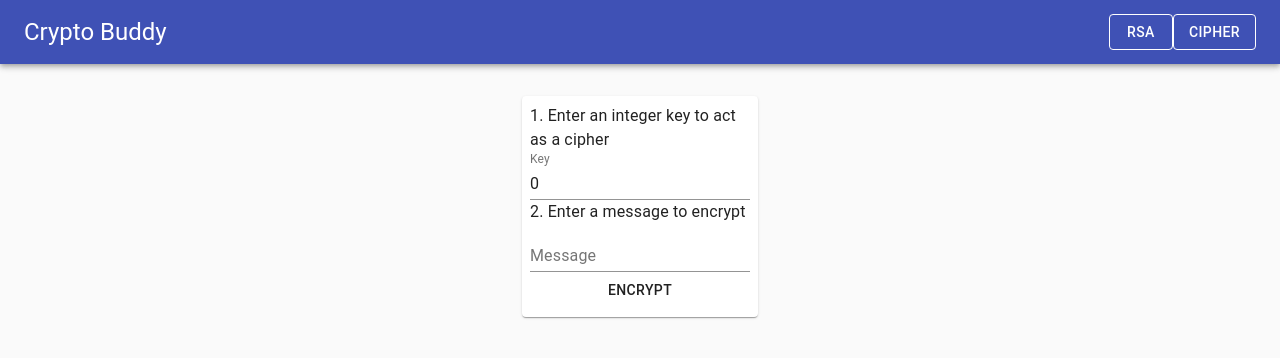
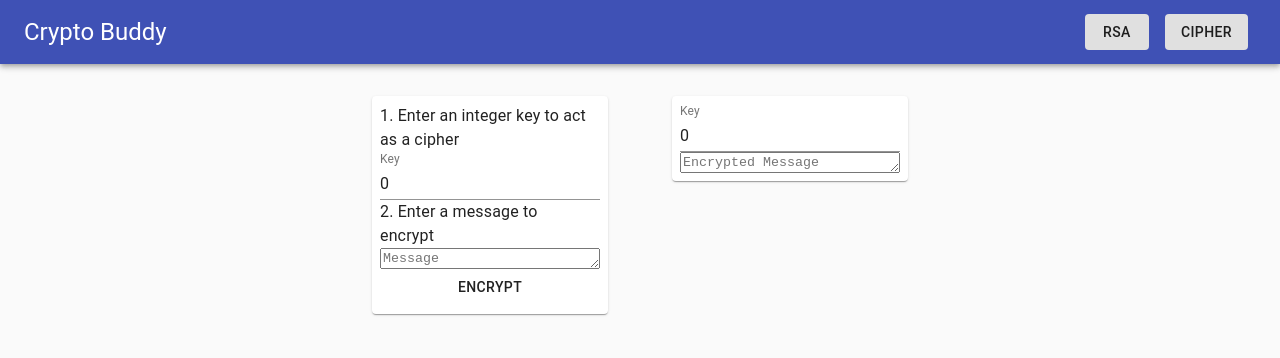
Before and after one commit to ilknarf/crypto-buddy, a React (Create React App) app: page /cipher in a window 1280 px wide. Shown: the top 358 px of the page. Built offline with nearby package versions, Linux system fonts and the light colour scheme.

Commit message:
update buttons

```diff
--- a/src/components/NavBar.js
+++ b/src/components/NavBar.js
@@ -1,9 +1,17 @@
 import React from 'react';
-import { AppBar, Box, Button, Toolbar, Typography } from '@material-ui/core';
+import { AppBar, Box, Button, Toolbar, Typography, makeStyles } from '@material-ui/core';
 import { Link } from 'react-router-dom';
+
+const useStyles = makeStyles(theme => ({
+  buttonBox: {
+    margin: theme.spacing(1),
+  },
+}));
 
 function NavBar(props) {
   const { paths } = props;
+  const { buttonBox } = useStyles();
+
   return (
     <AppBar position="static">
       <Toolbar>
@@ -11,9 +19,11 @@ function NavBar(props) {
           Crypto Buddy
         </Typography>
         {paths.map(v => (
-          <Button component={Link} to={v.path} color="inherit" variant="outlined">
-            {v.name}
-          </Button>
+          <Box>
+            <Button className={buttonBox} component={Link} to={v.path} disableElevation variant="contained">
+              {v.name}
+            </Button>
+          </Box>
         ))}
       </Toolbar>
     </AppBar>
--- a/src/pages/Cipher.js
+++ b/src/pages/Cipher.js
@@ -1,6 +1,6 @@
 import React, {useState} from 'react';
 
-import {FormControl, TextField, Container, Button, Typography, makeStyles } from '@material-ui/core';
+import {FormControl, TextField, Container, Button, Typography, makeStyles, TextareaAutosize } from '@material-ui/core';
 
 import Panel from '../components/Panel';
 import Card from '../components/Card';
@@ -37,12 +37,21 @@ function Cipher(props) {
             </Typography>
             <TextField label="Key" value={key} onChange={setState(setKey)} type="number" />
             <Typography>
-              2. Enter a message to encrypt
+              2. Enter a message to <br />
+              encrypt
             </Typography>
-            <TextField label="Message" value={message} onChange={setState(setMessage)} />
+            <TextareaAutosize placeholder="Message" value={message} onChange={setState(setMessage)} />
             <Button>
               Encrypt
             </Button>
+          </FormControl>
+        </Card>
+      </Panel>
+      <Panel>
+        <Card>
+          <FormControl>
+            <TextField label="Key" value={key} contentEditable="false" />
+            <TextareaAutosize placeholder="Encrypted Message" contentEditable="false" />
           </FormControl>
         </Card>
       </Panel>
```
